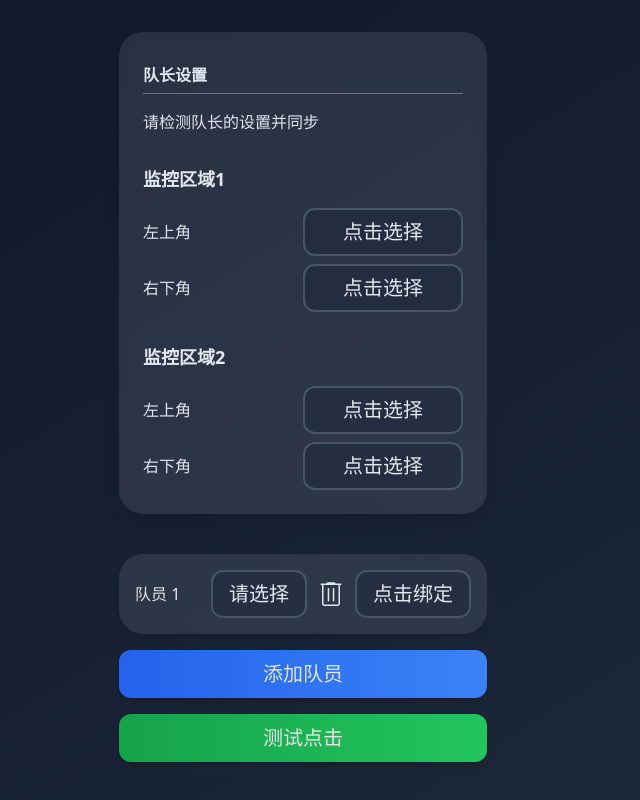
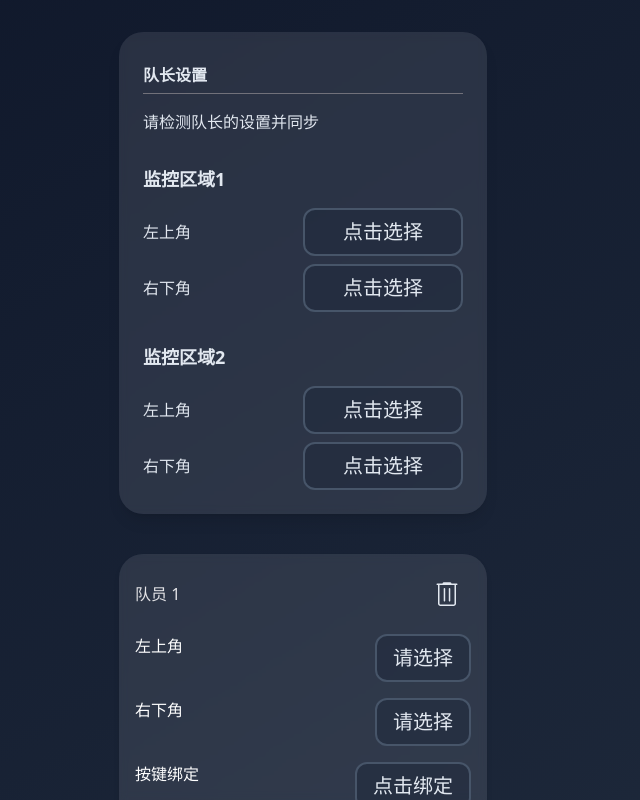
Before and after one commit to zrll12/transaction-sync, a Vue app: page / in a window 1280 px wide. Both pictures are taken after a click on the button "添加队员". Shown: the whole page, without its empty margins (337-977 px from the left). Built offline with nearby package versions, Linux system fonts and the light colour scheme.

Commit message:
feat: BR support

```diff
--- a/src/pages/index.vue
+++ b/src/pages/index.vue
@@ -12,7 +12,10 @@ enum Type {
 
 type TeamMember = {
   id: number;
-  point: [number, number];
+  point: [
+    [number, number],
+    [number, number]
+  ];
   key: string | null;
 }
 
@@ -52,17 +55,25 @@ const addTeamMember = () => {
   const id = last ? last.id + 1 : 1;
   teamMember.value.push({
     id,
-    point: [0, 0],
+    point: [
+      [0,0],
+      [0,0]
+    ],
     key: null
   });
 }
 
-const getMemberText = (id: number) => {
+const getMemberText = (id: number, type: 'TL' | 'BR') => {
   const member = teamMember.value.filter(member => member.id == id)[0];
   if (!member){
     return;
   }
-  const [x,y] = member.point;
+  const [tl,br] = member.point;
+  if (type ==='TL') {
+    const [x,y] = tl;
+    return x > 0 && y > 0 ? `(${x}, ${y})` : '请选择'
+  }
+  const [x,y] = br;
   return x > 0 && y > 0 ? `(${x}, ${y})` : '请选择'
 }
 
@@ -155,7 +166,10 @@ listen('set_left_click_position', (event) => {
     const memberId = index;
     const memberIndex = teamMember.value.findIndex(m => m.id === memberId);
     if (memberIndex !== -1) {
-      teamMember.value[memberIndex].point = [x, y];
+      teamMember.value[memberIndex].point = [
+        [x,y],
+        [0,0]
+      ];
     }
   });
 })
@@ -205,17 +219,27 @@ listen('set_left_click_position', (event) => {
       </div>
     </div>
     <div class="w-full space-y-4 mt-40px">
-      <div class="w-full p-4 bg-slate-100/10 rounded-3xl box-border flex items-center justify-around gap-4 shadow-md backdrop-blur-sm border border-slate-700/30 transition-all hover:bg-slate-700/20" v-for="member of teamMember" :key="member.id">
-        <div>
+      <div class="w-full p-4 bg-slate-100/10 rounded-3xl box-border flex flex-col justify-around gap-4 shadow-md backdrop-blur-sm border border-slate-700/30 transition-all hover:bg-slate-700/20" v-for="member of teamMember" :key="member.id">
+        <div class="flex items-center justify-between w-full">
           <span class="text-zinc-200 font-sans">队员 {{ member.id }}</span>
-        </div>
-        <div class="grow flex items-center justify-end">
-          <button @click="()=>onClickTeamMemberSelect(member.id)" class="h-48px px-4 hover:text-blue-400 hover:border-blue-400 transition-all duration-200 cursor-pointer rounded-xl text-slate-200 text-xl bg-slate-800/50 border border-2px border-solid border-slate-600 hover:bg-slate-700/50 active:scale-95 font-sans">
-            {{ getMemberText(member.id) }}
-          </button>
           <button @click="() => removeTeamMember(member.id)" class="h-48px w-48px aspect-square bg-transparent border-none text-slate-200 font-sans">
             <Trash class="size-full hover:bg-red-500/20 cursor-pointer rounded" />
           </button>
+        </div>
+        <div class="w-full flex justify-between">
+          <span class="text-white">左上角</span>
+          <button @click="()=>onClickTeamMemberSelect(member.id)" class="h-48px px-4 hover:text-blue-400 hover:border-blue-400 transition-all duration-200 cursor-pointer rounded-xl text-slate-200 text-xl bg-slate-800/50 border border-2px border-solid border-slate-600 hover:bg-slate-700/50 active:scale-95 font-sans">
+            {{ getMemberText(member.id, 'TL') }}
+          </button>
+        </div>
+        <div class="w-full flex justify-between">
+          <span class="text-white">右下角</span>
+          <button @click="()=>onClickTeamMemberSelect(member.id)" class="h-48px px-4 hover:text-blue-400 hover:border-blue-400 transition-all duration-200 cursor-pointer rounded-xl text-slate-200 text-xl bg-slate-800/50 border border-2px border-solid border-slate-600 hover:bg-slate-700/50 active:scale-95 font-sans">
+            {{ getMemberText(member.id, 'BR') }}
+          </button>
+        </div>
+        <div class="w-full flex justify-between">
+          <span class="text-white">按键绑定</span>
           <button @click="()=>onClickBind(member.id)" class="h-48px px-4 hover:text-blue-400 hover:border-blue-400 transition-all duration-200 cursor-pointer rounded-xl text-slate-200 text-xl bg-slate-800/50 border border-2px border-solid border-slate-600 hover:bg-slate-700/50 active:scale-95 font-sans">
             <span v-if="member.id !== curBind && member.key === null">点击绑定</span>
             <span v-if="member.id === curBind">等待键入</span>
```
